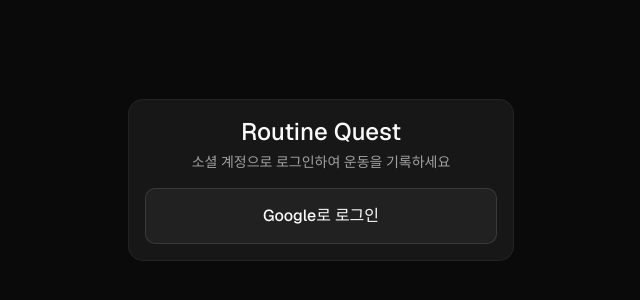
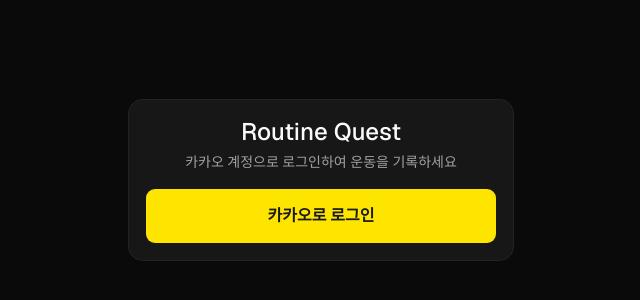
Before and after one commit to hereis8805/quota, a Next.js app: page /login in a window 1280 px wide. Shown: the part 220-520 px from the top of the page, without its empty margins (319-959 px from the left). Built offline with nearby package versions, Linux system fonts and the light colour scheme.

Commit message:
로그인 카카오톡으로 변경

```diff
--- a/src/app/login/page.tsx
+++ b/src/app/login/page.tsx
@@ -1,39 +1,14 @@
 'use client'
 
-import { useEffect, useState } from 'react'
 import { createClient } from '@/lib/supabase/client'
 import { Button } from '@/components/ui/button'
 import { Card, CardContent, CardDescription, CardHeader, CardTitle } from '@/components/ui/card'
 
-function detectInAppBrowser(): { isInApp: boolean; isAndroid: boolean } {
-  if (typeof window === 'undefined') return { isInApp: false, isAndroid: false }
-  const ua = navigator.userAgent
-  const isAndroid = /Android/i.test(ua)
-  const isInApp = /KAKAOTALK|Instagram|FBAN|FBAV|Line\/|NaverApp|Snapchat|Twitter|LinkedInApp/i.test(ua)
-    || (/Android/i.test(ua) && /wv\)/i.test(ua))
-  return { isInApp, isAndroid }
-}
-
-function openInExternalBrowser() {
-  const url = window.location.href
-  // Android: intent scheme으로 Chrome 강제 실행
-  window.location.href = `intent://${url.replace(/^https?:\/\//, '')}#Intent;scheme=https;package=com.android.chrome;end`
-}
-
 export default function LoginPage() {
-  const [inApp, setInApp] = useState(false)
-  const [isAndroid, setIsAndroid] = useState(false)
-
-  useEffect(() => {
-    const { isInApp, isAndroid } = detectInAppBrowser()
-    setInApp(isInApp)
-    setIsAndroid(isAndroid)
-  }, [])
-
-  async function loginWithGoogle() {
+  async function loginWithKakao() {
     const supabase = createClient()
     await supabase.auth.signInWithOAuth({
-      provider: 'google',
+      provider: 'kakao',
       options: { redirectTo: `${window.location.origin}/auth/callback` },
     })
   }
@@ -43,30 +18,16 @@
       <Card className="w-full max-w-sm">
         <CardHeader className="text-center">
           <CardTitle className="text-2xl">Routine Quest</CardTitle>
-          <CardDescription>소셜 계정으로 로그인하여 운동을 기록하세요</CardDescription>
+          <CardDescription>카카오 계정으로 로그인하여 운동을 기록하세요</CardDescription>
         </CardHeader>
         <CardContent className="flex flex-col gap-3">
-          {inApp ? (
-            <div className="flex flex-col gap-3">
-              <div className="text-sm text-amber-400 bg-amber-400/10 rounded-lg px-4 py-3 leading-relaxed">
-                <p className="font-semibold mb-1">카카오톡 내부 브라우저에서는 Google 로그인이 차단됩니다.</p>
-                {isAndroid ? (
-                  <p>아래 버튼을 눌러 Chrome에서 여세요.</p>
-                ) : (
-                  <p>우측 하단 <span className="font-semibold">···</span> 메뉴 → <span className="font-semibold">기본 브라우저로 열기</span>를 선택해 주세요.</p>
-                )}
-              </div>
-              {isAndroid && (
-                <Button size="lg" className="w-full h-14 text-base bg-blue-600 hover:bg-blue-700" onClick={openInExternalBrowser}>
-                  Chrome으로 열기
-                </Button>
-              )}
-            </div>
-          ) : (
-            <Button size="lg" variant="outline" className="w-full h-14 text-base" onClick={loginWithGoogle}>
-              Google로 로그인
-            </Button>
-          )}
+          <Button
+            size="lg"
+            className="w-full h-14 text-base font-semibold bg-[#FEE500] hover:bg-[#F0D800] text-[#191919]"
+            onClick={loginWithKakao}
+          >
+            카카오로 로그인
+          </Button>
         </CardContent>
       </Card>
     </div>
```
